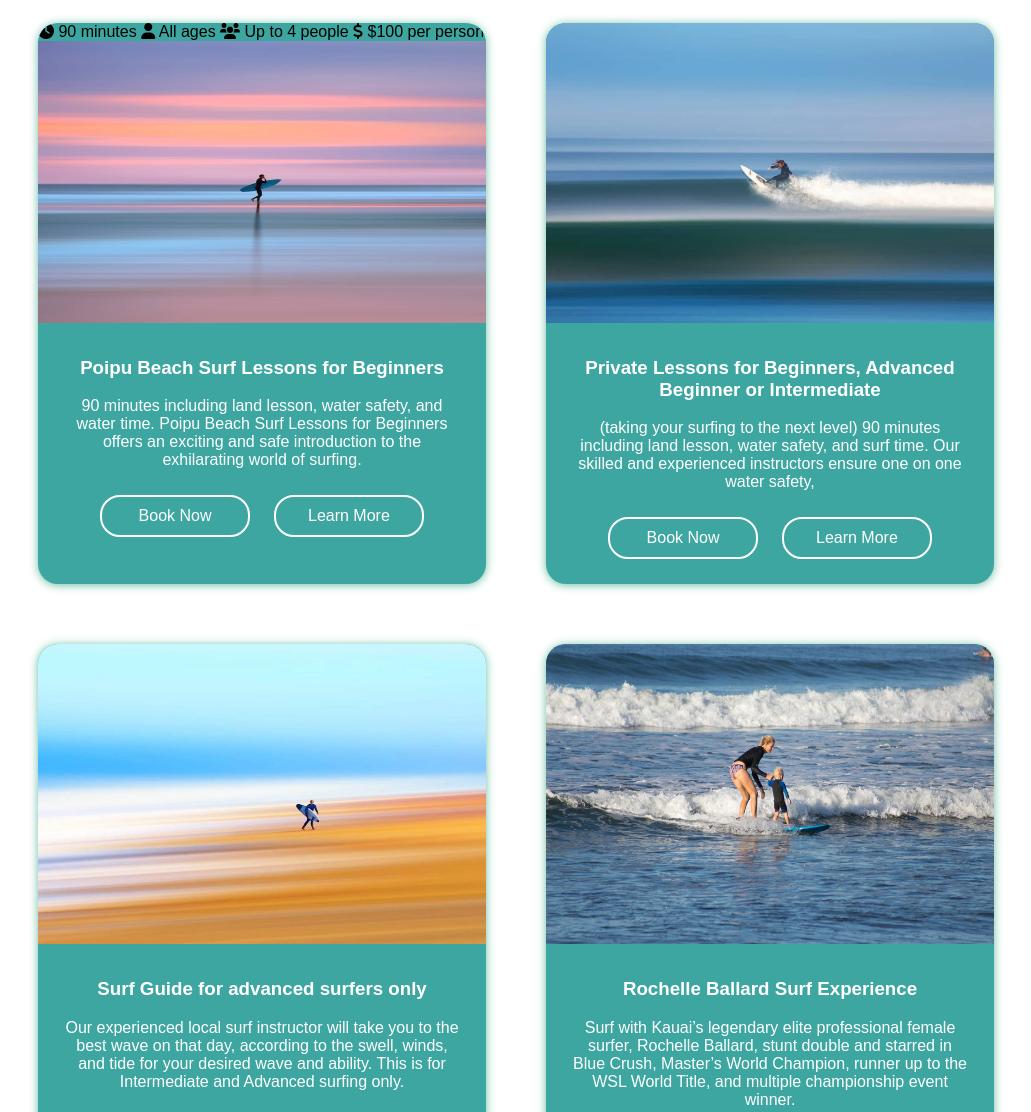
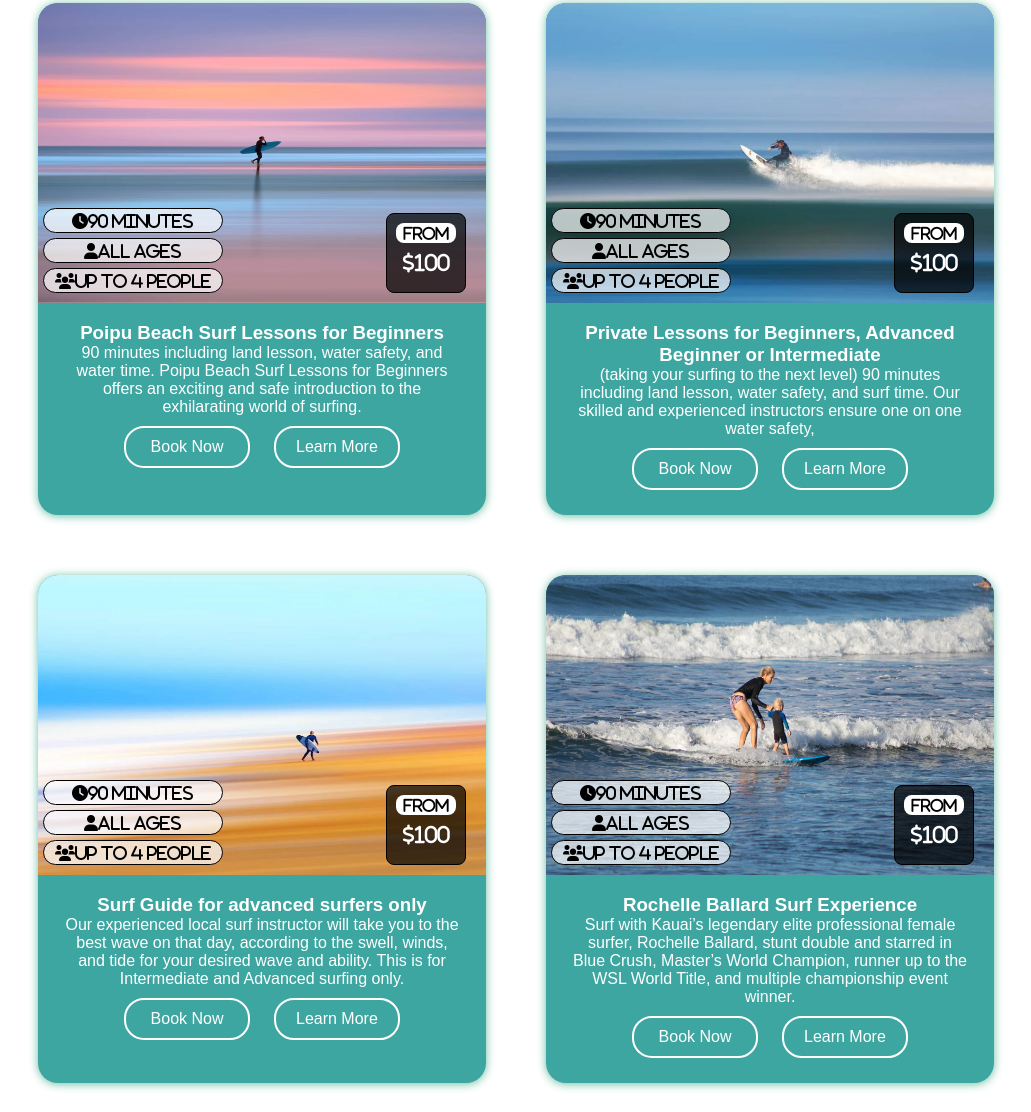
Before and after one commit to JnOlivera/surf, a plain HTML site: page index.html in a window 1280 px wide. Shown: the part 477-1589 px from the top of the page, without its empty margins (124-1155 px from the left). Drawn offline with Linux system fonts and the light colour scheme.

Commit message:
Se trabaja en estilos de cards

```diff
--- /dev/null
+++ b/css/normalize.css
@@ -0,0 +1,6 @@
+*{
+    margin:0;
+    padding:0;
+    position: relative;
+    box-sizing: border-box;
+}
--- a/style.css
+++ b/css/style.css
@@ -170,3 +170,66 @@ width: 30%;
   margin-right: 10px;
   font-size: 20px;
 }
+
+.figure-container {
+  position: relative;
+  display: inline-block;
+}
+
+.overlay-icons {
+  position: absolute;
+  bottom: 0;
+  left: 0;
+  padding: 5px;
+  z-index:1;
+}
+
+.overlay-icons i{
+  width: 180px;
+  height: 25px;
+  text-align: center;
+  display: flex;
+  align-items: center;
+  justify-content: center;
+  border: 1px solid black;
+  background-color: rgba(255, 255, 255, 0.7);
+  border-radius: 1rem;
+}
+
+.time-icon, .ages-icon, .people-icon {
+  display: block;
+  margin-bottom: 5px;
+}
+
+.dollar-icon {
+  position: absolute;
+  width:80px;
+  height: 80px;
+  bottom:10px;
+  right: 20px;
+  display: flex;
+  border: 1px solid black;
+  font-size: 20px;
+  font-family: "Font Awesome 6 Free";
+  border-radius: 0.5rem;
+  flex-direction: column;
+  align-items: center;
+  justify-content: center;
+  background-color: rgba(0, 0, 0, 0.7);
+  color: white;
+  padding: 5px;
+}
+
+.from-text{
+  width: 60px;
+  height: 20px;
+  color: #000;
+  display: flex;
+  align-items: center;
+  justify-content: center;
+  font-size: 15px;
+  background-color: #fff;
+  border-radius: 0.5rem;
+  margin-top: -10px;
+  margin-bottom: 10px;
+}
--- a/index.html
+++ b/index.html
@@ -3,11 +3,9 @@
   <head>
     <meta charset="UTF-8" />
     <meta name="viewport" content="width=device-width, initial-scale=1.0" />
-    <link rel="stylesheet" href="style.css" />
-    <link
-      rel="stylesheet"
-      href="https://cdnjs.cloudflare.com/ajax/libs/font-awesome/6.0.0-beta3/css/all.min.css"
-    />
+    <link rel="stylesheet" href="https://cdnjs.cloudflare.com/ajax/libs/font-awesome/6.0.0-beta3/css/all.min.css"/>
+    <link rel="stylesheet" href="css/normalize.css" />
+    <link rel="stylesheet" href="css/style.css" />
     <title>Tu Sitio Web</title>
   </head>
   <body>
@@ -28,12 +26,19 @@
 
     <div class="container-card">
       <div class="card card2 servicios-div">
-        <figure>
-          <i class="fas fa-clock"></i> 90 minutes
-          <i class="fas fa-user"></i> All ages <i class="fas fa-users"></i> Up
-          to 4 people <i class="fas fa-dollar-sign"></i> $100 per person
+        <figure class="figure-container">
+          <div class="overlay-icons">
+            <i class="fas fa-clock time-icon">90 minutes</i>
+            <i class="fas fa-user ages-icon">All ages</i>
+            <i class="fas fa-users people-icon">Up to 4 people</i>
+
+          </div>
 
           <img src="./photos/foto1.png" />
+          <div class="dollar-icon">
+          <p class="from-text">From</p>
+          <i class="fas fa-dollar-sign">100</i>
+          </div>
         </figure>
         <div class="contenido">
           <h3>Poipu Beach Surf Lessons for Beginners</h3>
@@ -49,8 +54,20 @@
       </div>
 
       <div class="card card2 servicios-div">
-        <figure>
+        <figure class="figure-container">
+          <div class="overlay-icons">
+            <i class="fas fa-clock time-icon">90 minutes</i>
+            <i class="fas fa-user ages-icon">All ages</i>
+            <i class="fas fa-users people-icon">Up to 4 people</i>
+
+          </div>
+
           <img src="./photos/foto2.png" />
+
+          <div class="dollar-icon">
+            <p class="from-text">From</p>
+            <i class="fas fa-dollar-sign">100</i>
+            </div>
         </figure>
         <div class="contenido">
           <h3>
@@ -67,8 +84,18 @@
       </div>
 
       <div class="card card2 servicios-div">
-        <figure>
+        <figure class="figure-container">
+          <div class="overlay-icons">
+            <i class="fas fa-clock time-icon">90 minutes</i>
+            <i class="fas fa-user ages-icon">All ages</i>
+            <i class="fas fa-users people-icon">Up to 4 people</i>
+
+          </div>
           <img src="./photos/foto3.png" />
+          <div class="dollar-icon">
+            <p class="from-text">From</p>
+            <i class="fas fa-dollar-sign">100</i>
+            </div>
         </figure>
         <div class="contenido">
           <h3>Surf Guide for advanced surfers only</h3>
@@ -84,8 +111,19 @@
       </div>
 
       <div class="card card2 servicios-div">
-        <figure>
+        <figure class="figure-container">
+          <div class="overlay-icons">
+            <i class="fas fa-clock time-icon">90 minutes</i>
+            <i class="fas fa-user ages-icon">All ages</i>
+            <i class="fas fa-users people-icon">Up to 4 people</i>
+
+          </div>
           <img src="./photos/foto4.png" />
+
+          <div class="dollar-icon">
+            <p class="from-text">From</p>
+            <i class="fas fa-dollar-sign">100</i>
+            </div>
         </figure>
         <div class="contenido">
           <h3>Rochelle Ballard Surf Experience</h3>
```
